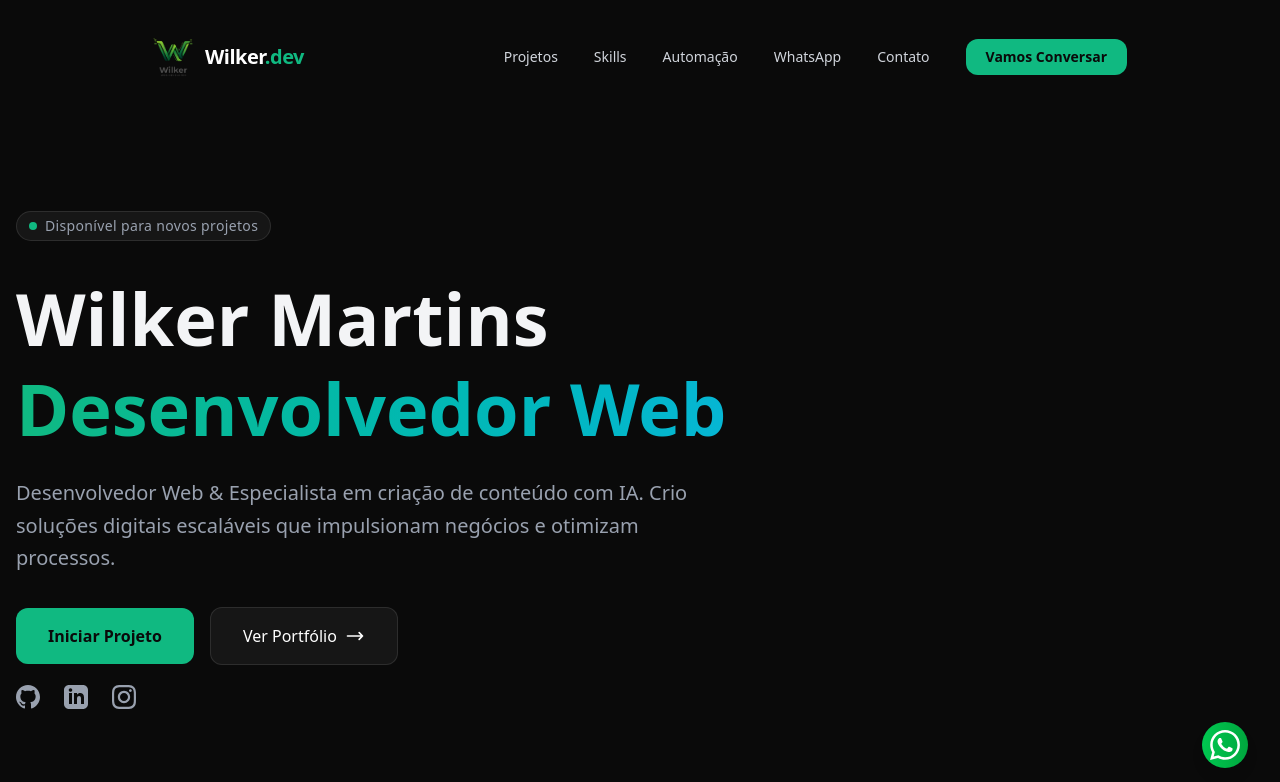
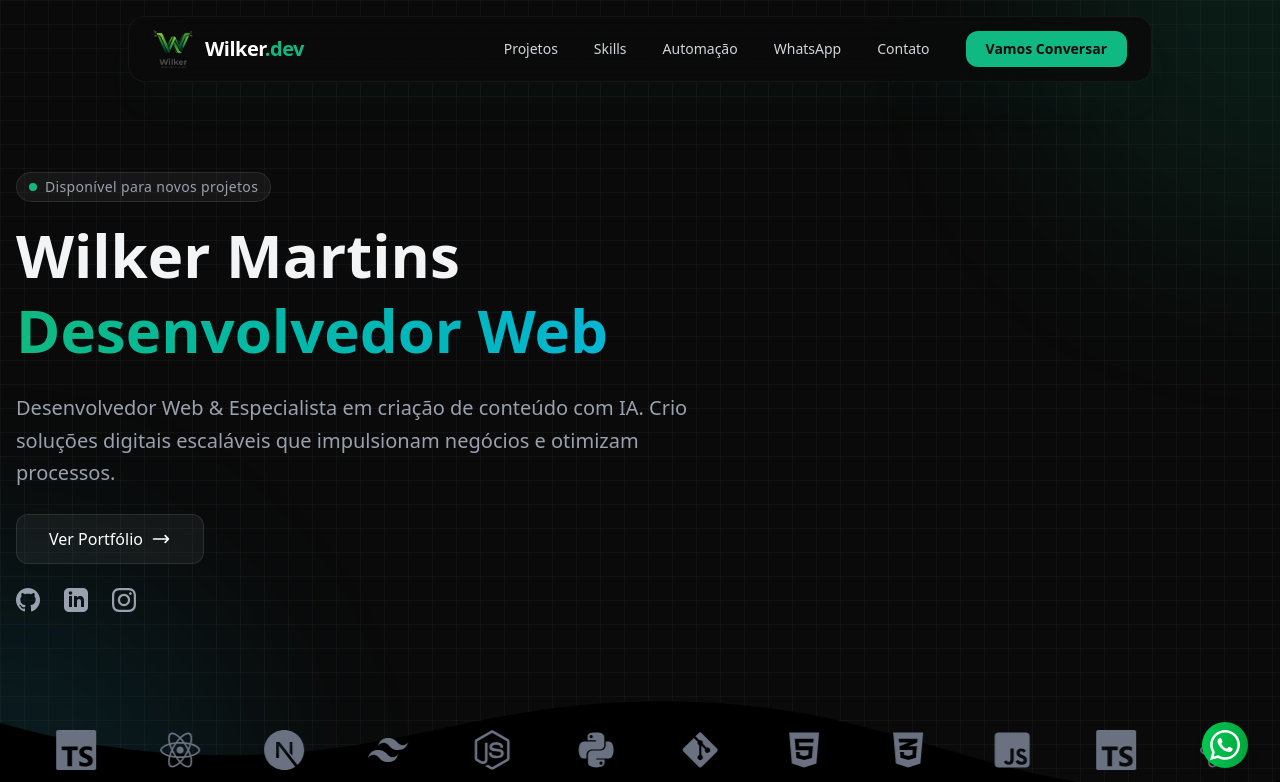
Before and after one commit to WilkerGw/LP-Portfolio-Wilker, a Next.js app: page / in a window 1280 px wide. Shown: the top 782 px of the page. Built offline with nearby package versions, Linux system fonts and the light colour scheme.

Commit message:
19-01-26

```diff
--- a/src/app/layout.tsx
+++ b/src/app/layout.tsx
@@ -26,7 +26,7 @@ export default function RootLayout({
       >
         <div className="fixed inset-0 -z-10 bg-[radial-gradient(ellipse_at_top,_var(--tw-gradient-stops))] from-primary-dark/20 via-dark to-dark pointer-events-none" />
         <Navbar />
-        <main className="pt-20 min-h-screen">{children}</main>
+        <main className="min-h-screen">{children}</main>
         <Footer />
 
         {/* Tags do Google */}
--- a/src/components/AIShowcase.tsx
+++ b/src/components/AIShowcase.tsx
@@ -217,7 +217,7 @@ const AIShowcase = () => {
       <div className="container mx-auto px-4 relative z-10">
         <div className="text-center mb-20">
           <h2 className="text-4xl md:text-6xl font-bold mb-6 tracking-tight">
-            Galeria <span className="bg-gradient-to-r from-purple-500 via-pink-500 to-blue-500 text-transparent bg-clip-text">IA Generativa</span>
+            Galeria <span className="bg-gradient-to-r from-primary to-secondary text-transparent bg-clip-text">IA Generativa</span>
           </h2>
           <p className="text-xl text-gray-400 max-w-2xl mx-auto">
             Videos, imagens, narração e muito mais, tudo gerado por IA.
--- a/src/components/Hero.tsx
+++ b/src/components/Hero.tsx
@@ -7,18 +7,18 @@ import SkillsCarousel from "./SkillsCarousel";
 
 const Hero = () => {
   return (
-    <section className="relative flex items-center py-24 md:py-32 lg:min-h-screen overflow-hidden">
+    <section className="relative flex items-center pt-28 pb-32 lg:h-screen overflow-hidden">
       {/* Background Effects */}
-      <div className="absolute inset-0" />
-      <div className="absolute top-0 right-0 w-[500px] h-[500px] rounded-full -translate-y-1/2 translate-x-1/2" />
-      <div className="absolute bottom-0 left-0 w-[500px] h-[500px] rounded-full translate-y-1/2 -translate-x-1/2" />
+      <div className="absolute inset-0 bg-[linear-gradient(to_right,#80808012_1px,transparent_1px),linear-gradient(to_bottom,#80808012_1px,transparent_1px)] bg-size-[24px_24px]" />
+      <div className="absolute top-0 right-0 w-[500px] h-[500px] bg-primary/20 rounded-full blur-[100px] -translate-y-1/2 translate-x-1/2 animate-pulse" />
+      <div className="absolute bottom-0 left-0 w-[500px] h-[500px] bg-secondary/20 rounded-full blur-[100px] translate-y-1/2 -translate-x-1/2 animate-pulse delay-1000" />
 
       <div className="container mx-auto px-4 z-10">
         <div className="flex flex-col lg:flex-row items-center justify-between gap-12">
 
           {/* Text Content */}
           <div className="flex-1 text-center lg:text-left">
-            <div className="inline-flex items-center px-3 py-1 rounded-full bg-white/5 border border-white/10 mb-8 animate-fade-in">
+            <div className="inline-flex items-center px-3 py-1 rounded-full bg-white/5 border border-white/10 mb-4 animate-fade-in">
               <span className="relative flex h-2 w-2 mr-2">
                 <span className="animate-ping absolute inline-flex h-full w-full rounded-full bg-primary opacity-75"></span>
                 <span className="relative inline-flex rounded-full h-2 w-2 bg-primary"></span>
@@ -28,29 +28,24 @@ const Hero = () => {
               </span>
             </div>
 
-            <h1 className="text-5xl md:text-7xl font-heading font-bold leading-tight mb-6 animate-slide-up">
+            <h1 className="text-4xl md:text-6xl font-heading font-bold leading-tight mb-6 animate-slide-up">
               Wilker Martins <br />
               <span className="text-transparent bg-clip-text bg-gradient-to-r from-primary via-secondary to-primary bg-[length:200%_auto] animate-gradient">
                 Desenvolvedor Web
               </span>
             </h1>
 
-            <p className="text-lg md:text-xl text-gray-400 max-w-2xl mx-auto lg:mx-0 mb-8 leading-relaxed animate-slide-up delay-200">
+            <p className="text-lg md:text-xl text-gray-400 max-w-2xl mx-auto lg:mx-0 mb-6 leading-relaxed animate-slide-up delay-200">
               Desenvolvedor Web & Especialista em criação de conteúdo com IA.
               Crio soluções digitais escaláveis que impulsionam negócios e otimizam processos.
             </p>
 
             <div className="flex flex-col sm:flex-row items-center justify-center lg:justify-start gap-4 animate-slide-up delay-300">
-              <Link
-                href="#contact"
-                className="px-8 py-4 bg-primary hover:bg-primary-dark text-dark font-bold rounded-xl transition-all hover:scale-105 hover:shadow-lg hover:shadow-primary/25 w-full sm:w-auto"
-              >
-                Iniciar Projeto
-              </Link>
+
 
               <Link
                 href="#ai-showcase"
-                className="px-8 py-4 bg-white/5 hover:bg-white/10 text-white font-medium rounded-xl border border-white/10 transition-all hover:scale-105 w-full sm:w-auto flex items-center justify-center gap-2"
+                className="px-8 py-3 bg-white/5 hover:bg-white/10 text-white font-medium rounded-xl border border-white/10 transition-all hover:scale-105 w-full sm:w-auto flex items-center justify-center gap-2"
               >
                 Ver Portfólio
                 <svg className="w-5 h-5" fill="none" stroke="currentColor" viewBox="0 0 24 24">
@@ -60,7 +55,7 @@ const Hero = () => {
             </div>
 
             {/* Social Links */}
-            <div className="mb-10 mt-5 flex items-center justify-center lg:justify-start gap-6 animate-fade-in delay-500">
+            <div className="mb-0 mt-6 flex items-center justify-center lg:justify-start gap-6 animate-fade-in delay-500">
               {[
                 { icon: "github", href: "https://github.com/WilkerGw", label: "GitHub" },
                 { icon: "linkedin", href: "https://www.linkedin.com/in/wilker-martins-22238a370/", label: "LinkedIn" },
@@ -92,8 +87,28 @@ const Hero = () => {
         </div>
       </div>
 
+      {/* Dynamic Divider */}
+      <div className="absolute bottom-0 left-0 w-full overflow-hidden leading-[0] z-0 pointer-events-none">
+        <svg
+          className="relative block w-[calc(100%+1.3px)] h-[60px] md:h-[100px]"
+          data-name="Layer 1"
+          xmlns="http://www.w3.org/2000/svg"
+          viewBox="0 0 1200 120"
+          preserveAspectRatio="none"
+        >
+          <path
+            d="M321.39,56.44c58-10.79,114.16-30.13,172-41.86,82.39-16.72,168.19-17.73,250.45-.39C823.78,31,906.67,72,985.66,92.83c70.05,18.48,146.53,26.09,214.34,3V0H0V27.35A600.21,600.21,0,0,0,321.39,56.44Z"
+            className="fill-black opacity-0"
+          ></path>
+          <path
+            d="M985.66,92.83C906.67,72,823.78,31,743.84,14.19c-82.26-17.34-168.06-16.33-250.45.39-57.84,11.73-114,31.07-172,41.86A600.21,600.21,0,0,1,0,27.35V120H1200V95.8C1132.19,118.92,1055.71,111.31,985.66,92.83Z"
+            className="fill-black"
+          ></path>
+        </svg>
+      </div>
+
       {/* Bottom Carousel */}
-      <div className="absolute bottom-0 left-0 w-full pt-20 pb-8">
+      <div className="absolute bottom-0 left-0 w-full pb-6 z-10">
         <SkillsCarousel />
       </div>
 
--- a/src/components/Navbar.tsx
+++ b/src/components/Navbar.tsx
@@ -2,19 +2,11 @@
 
 import Link from "next/link";
 import Image from "next/image";
-import { useState, useEffect } from "react";
+import { useState } from "react";
 
 const Navbar = () => {
   const [isOpen, setIsOpen] = useState(false);
-  const [scrolled, setScrolled] = useState(false);
 
-  useEffect(() => {
-    const handleScroll = () => {
-      setScrolled(window.scrollY > 20);
-    };
-    window.addEventListener("scroll", handleScroll);
-    return () => window.removeEventListener("scroll", handleScroll);
-  }, []);
 
   const navItems = [
     { href: "#projects", label: "Projetos" },
@@ -25,17 +17,9 @@ const Navbar = () => {
   ];
 
   return (
-    <nav
-      className={`fixed top-0 left-0 right-0 z-50 transition-all duration-500 ${scrolled ? "py-4" : "py-6"
-        }`}
-    >
+    <nav className="fixed top-0 left-0 right-0 z-50 transition-all duration-500 py-4">
       <div className="container mx-auto px-4">
-        <div
-          className={`mx-auto max-w-5xl transition-all duration-500 rounded-2xl px-6 py-3 flex justify-between items-center ${scrolled
-            ? "bg-dark/80 backdrop-blur-xl border border-white/5 shadow-2xl shadow-primary/5"
-            : "bg-transparent border border-transparent"
-            }`}
-        >
+        <div className="mx-auto max-w-5xl transition-all duration-500 rounded-2xl px-6 py-3 flex justify-between items-center bg-dark/80 backdrop-blur-xl border border-white/5 shadow-2xl shadow-primary/5">
           {/* Logo */}
           <Link href="#" className="flex items-center group">
             <div className="relative w-10 h-10 transition-transform duration-300 group-hover:scale-110">
--- a/src/components/SkillsCarousel.tsx
+++ b/src/components/SkillsCarousel.tsx
@@ -28,8 +28,8 @@ const SkillsCarousel = () => {
   const extendedSkills = [...skillsIcons, ...skillsIcons];
 
   return (
-    <div className="w-full inline-flex flex-nowrap overflow-hidden [mask-image:_linear-gradient(to_right,transparent_0,_black_128px,_black_calc(100%-128px),transparent_100%)]">
-      <ul className="flex items-center justify-center md:justify-start [&_li]:mx-8 [&_svg]:h-10 [&_svg]:w-10 animate-infinite-scroll py-6">
+    <div className="w-full inline-flex flex-nowrap overflow-hidden bg-transparent">
+      <ul className="flex items-center justify-center md:justify-start [&_li]:mx-8 [&_svg]:h-10 [&_svg]:w-10 animate-infinite-scroll">
         {extendedSkills.map((skill, index) => (
           <li key={index} className="flex flex-col items-center text-gray-500 hover:text-primary transition-colors duration-300 group cursor-default">
             <div className="transform group-hover:scale-110 transition-transform duration-300">
```
